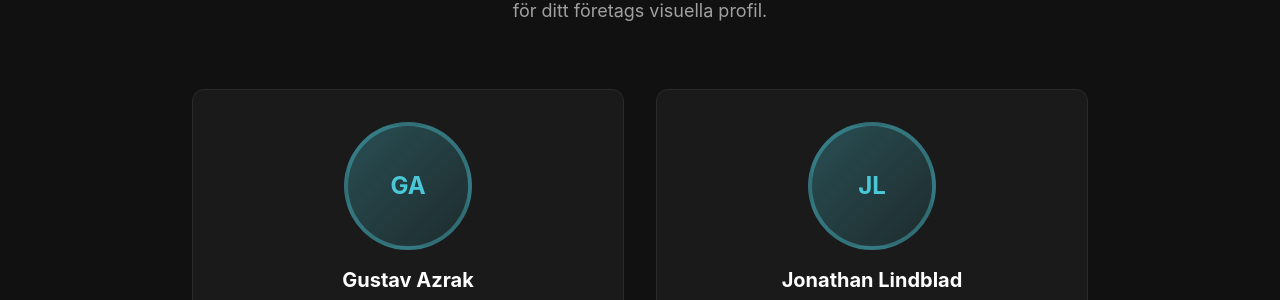
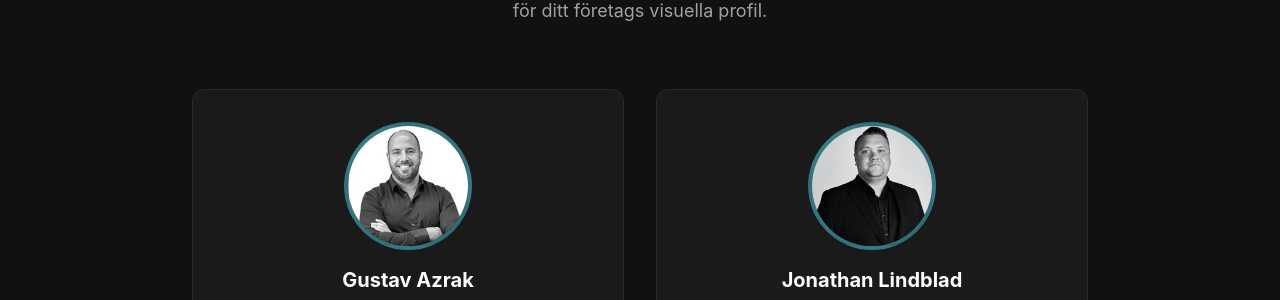
Before and after one commit to Tschiffer46/azprofil, a React (Vite) app: page / in a window 1280 px wide. Shown: the part 3340-3640 px from the top of the page. Built offline with nearby package versions, Linux system fonts and the light colour scheme.

Commit message:
Update Team.tsx with new team members and structure

```diff
--- a/src/components/Team.tsx
+++ b/src/components/Team.tsx
@@ -3,18 +3,32 @@ import { useTranslation } from 'react-i18next';
 const teamMembers = [
   {
     key: 'gustav',
+    photo: '/assets/images/team/gustav-azrak.jpeg',
     initials: 'GA',
   },
   {
     key: 'jonathan',
+    photo: '/assets/images/team/jonathan-lindblad.jpeg',
     initials: 'JL',
   },
 ];
 
-function TeamAvatar({ initials }: { initials: string }) {
+function TeamAvatar({ photo, initials, name }: { photo: string; initials: string; name: string }) {
   return (
-    <div className="w-32 h-32 rounded-full bg-gradient-to-br from-[#4BC8D8]/30 to-[#4BC8D8]/10 border-4 border-[#4BC8D8]/40 flex items-center justify-center mx-auto mb-4">
-      <span className="text-[#4BC8D8] font-bold text-2xl">{initials}</span>
+    <div className="w-32 h-32 rounded-full overflow-hidden border-4 border-[#4BC8D8]/40 mx-auto mb-4 bg-gradient-to-br from-[#4BC8D8]/30 to-[#4BC8D8]/10">
+      <img
+        src={photo}
+        alt={name}
+        className="w-full h-full object-cover"
+        onError={(e) => {
+          const target = e.currentTarget;
+          target.style.display = 'none';
+          const parent = target.parentElement;
+          if (parent) {
+            parent.innerHTML = `<span class="text-[#4BC8D8] font-bold text-2xl flex items-center justify-center w-full h-full">${initials}</span>`;
+          }
+        }}
+      />
     </div>
   );
 }
@@ -37,7 +51,11 @@ export default function Team() {
               key={member.key}
               className="bg-[#1A1A1A] rounded-xl p-8 border border-[#2a2a2a] hover:border-[#4BC8D8]/30 transition-all duration-300 text-center"
             >
-              <TeamAvatar initials={member.initials} />
+              <TeamAvatar
+                photo={member.photo}
+                initials={member.initials}
+                name={t(`about.team.${member.key}.name`)}
+              />
               <h3 className="text-white text-xl font-bold mb-1">
                 {t(`about.team.${member.key}.name`)}
               </h3>
```
